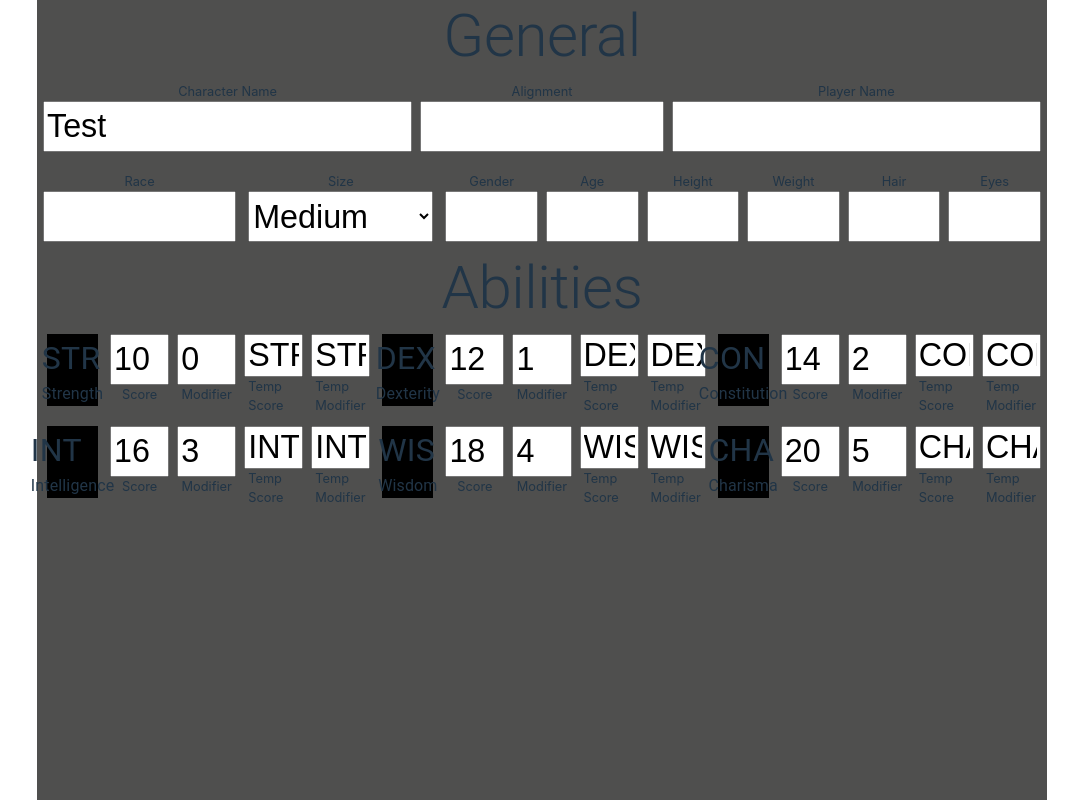
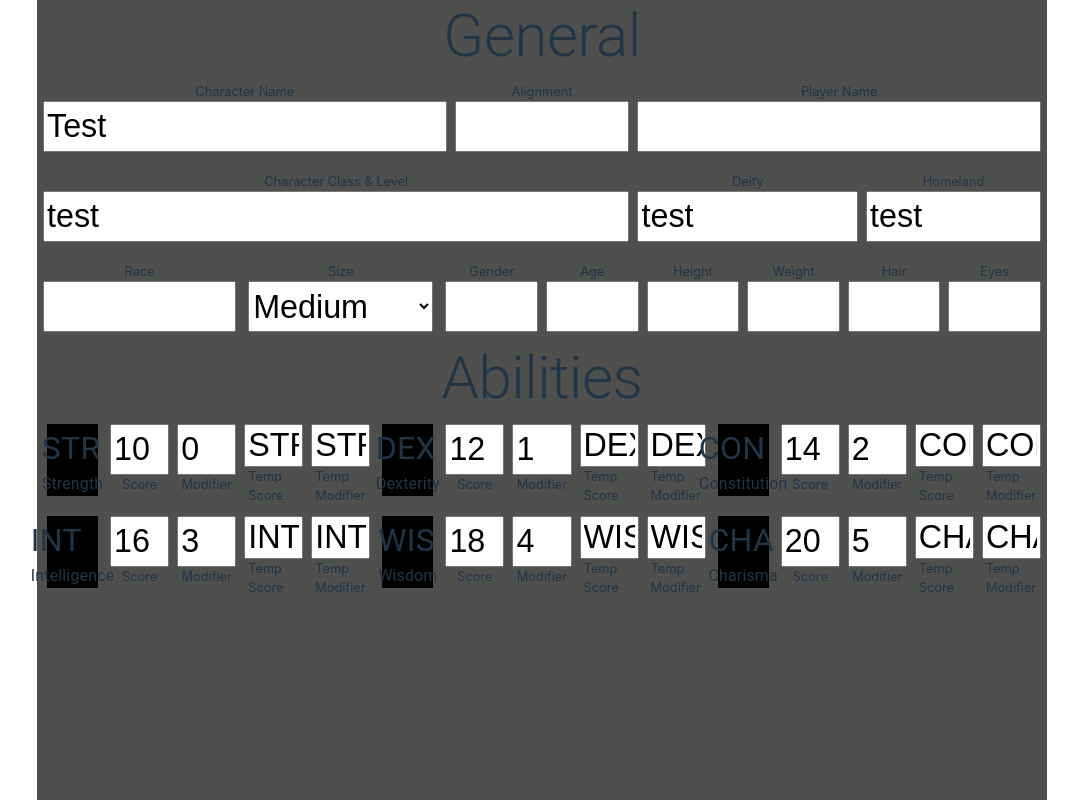
Before and after one commit to hughesbenm/Sheetfinder, a React (Vite) app: page / in a window 1280 px wide. Shown: the whole page, without its empty margins (98-1176 px from the left). Built offline with nearby package versions, Linux system fonts and the light colour scheme.

Commit message:
Adds Character Class row to General Section

```diff
--- a/src/frontend/components/GeneralSection.tsx
+++ b/src/frontend/components/GeneralSection.tsx
@@ -5,6 +5,7 @@ import { CreatureSize } from "../types/sizes"
 import GridDropdown from "./layout/GridDropdown"
 import GridOption from "./layout/GridOption"
 import GridRow from "./layout/GridRow"
+import GridSink from "./layout/GridSink"
 import GridSource from "./layout/GridSource"
 import Section from "./layout/Section"
 
@@ -26,24 +27,14 @@ const GeneralSection = () => {
 
 	return <Section title='General'>
 		<GridRow>
-			<GridSource
-				label="Character Name"
-				value={characterName}
-				setValue={(newName: string) => {dispatch(setCharacterName(newName))}}
-				size={3}
-			/>
-			<GridSource
-				label="Alignment"
-				value={alignment}
-				setValue={(newAlignment: string) => {dispatch(setAlignment(newAlignment))}}
-				size={2}
-			/>
-			<GridSource
-				label="Player Name"
-				value={playerName}
-				setValue={(newName: string) => {dispatch(setPlayerName(newName))}}
-				size={3}
-			/>
+			<GridSource size={9} label="Character Name" value={characterName} setValue={(newName: string) => {dispatch(setCharacterName(newName))}} />
+			<GridSource size={4} label="Alignment" value={alignment} setValue={(newAlignment: string) => {dispatch(setAlignment(newAlignment))}} />
+			<GridSource size={9} label="Player Name" value={playerName} setValue={(newName: string) => {dispatch(setPlayerName(newName))}} />
+		</GridRow>
+		<GridRow>
+			<GridSink size={13} label="Character Class & Level" value={"test"} />
+			<GridSource size={5} label="Deity" value={"test"} setValue={(newAlignment: string) => {dispatch(setAlignment(newAlignment))}} />
+			<GridSource size={4} label="Homeland" value={"test"} setValue={(newName: string) => {dispatch(setPlayerName(newName))}} />
 		</GridRow>
 		<GridRow>
 			<GridSource label="Race" value={race} setValue={(value: string) => {dispatch(setRace(value))}} size={2}/>
```
